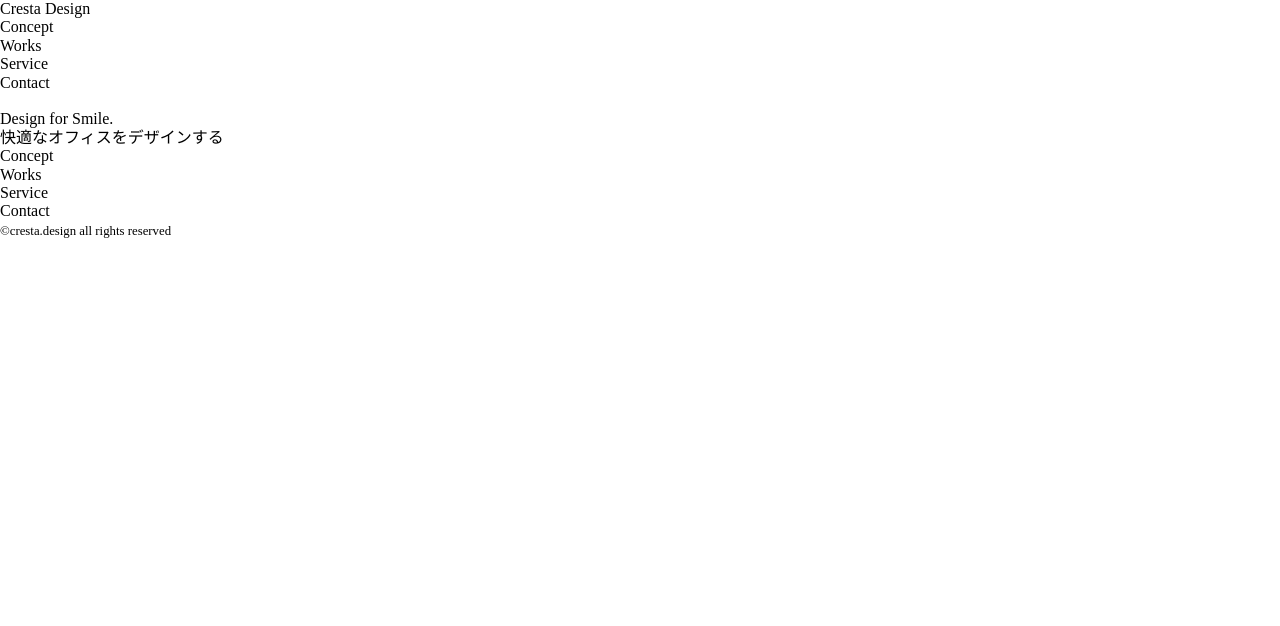
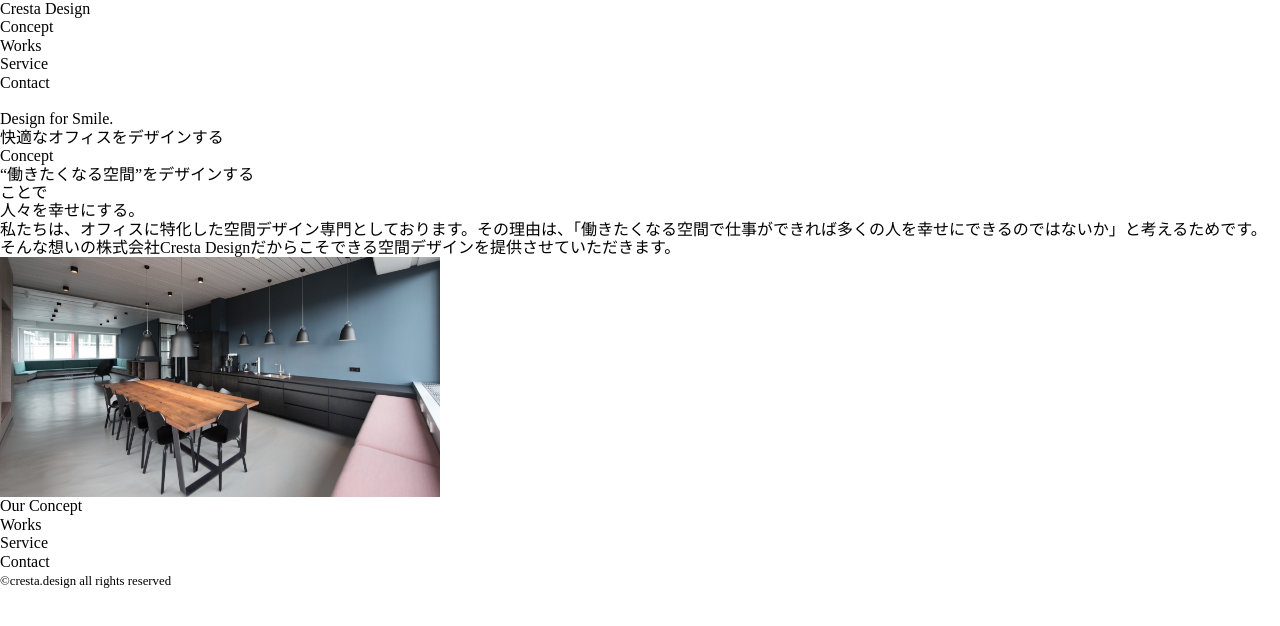
Before and after one commit to yukimiyake0607/cresta_second, a plain HTML site: page index.html in a window 1280 px wide. Drawn offline with Linux system fonts and the light colour scheme.

Commit message:
conceptの内容を追加

```diff
--- a/index.html
+++ b/index.html
@@ -45,6 +45,17 @@
         <section class="section-wrapper concept">
             <div class="section-inner">
                 <h2 class="section-title">Concept</h2>
+                <p class="concept-title">
+                    “働きたくなる空間”をデザインする<br class="sp-br">ことで<br class="pc-br">
+                    人々を幸せにする。
+                </p>
+                <div class="concept-content">
+                    <p class="concept-text">私たちは、オフィスに特化した空間デザイン専門としております。その理由は、「働きたくなる空間で仕事ができれば多くの人を幸せにできるのではないか」と考えるためです。そんな想いの株式会社Cresta Designだからこそできる空間デザインを提供させていただきます。</p>
+                    <div class="concept-img-wrapper">
+                        <img src="./img/concept-image@2x.jpg" alt="長い机にたくさんの黒い椅子が置かれた会議室です">
+                    </div>
+                </div>
+                <div class="bottom-title">Our Concept</div>
             </div>
         </section>
         <!-- //concept -->
```
